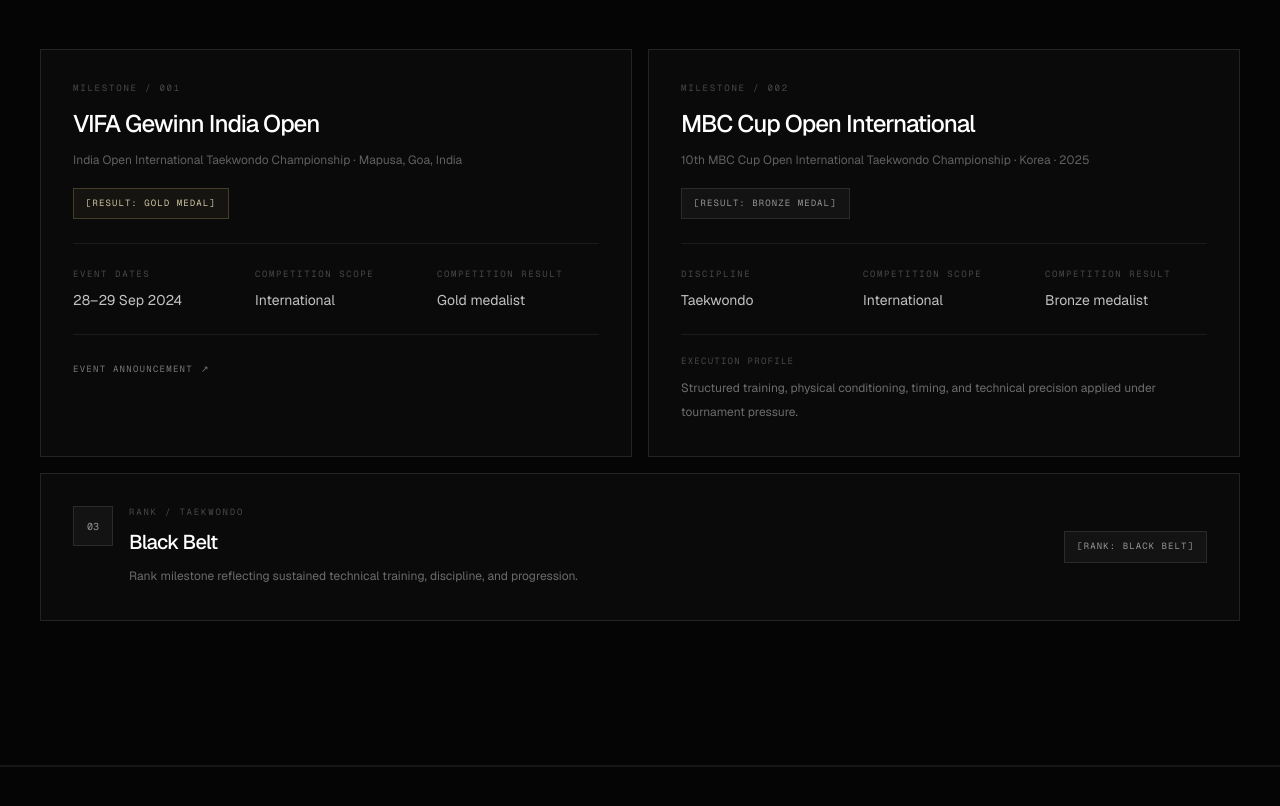
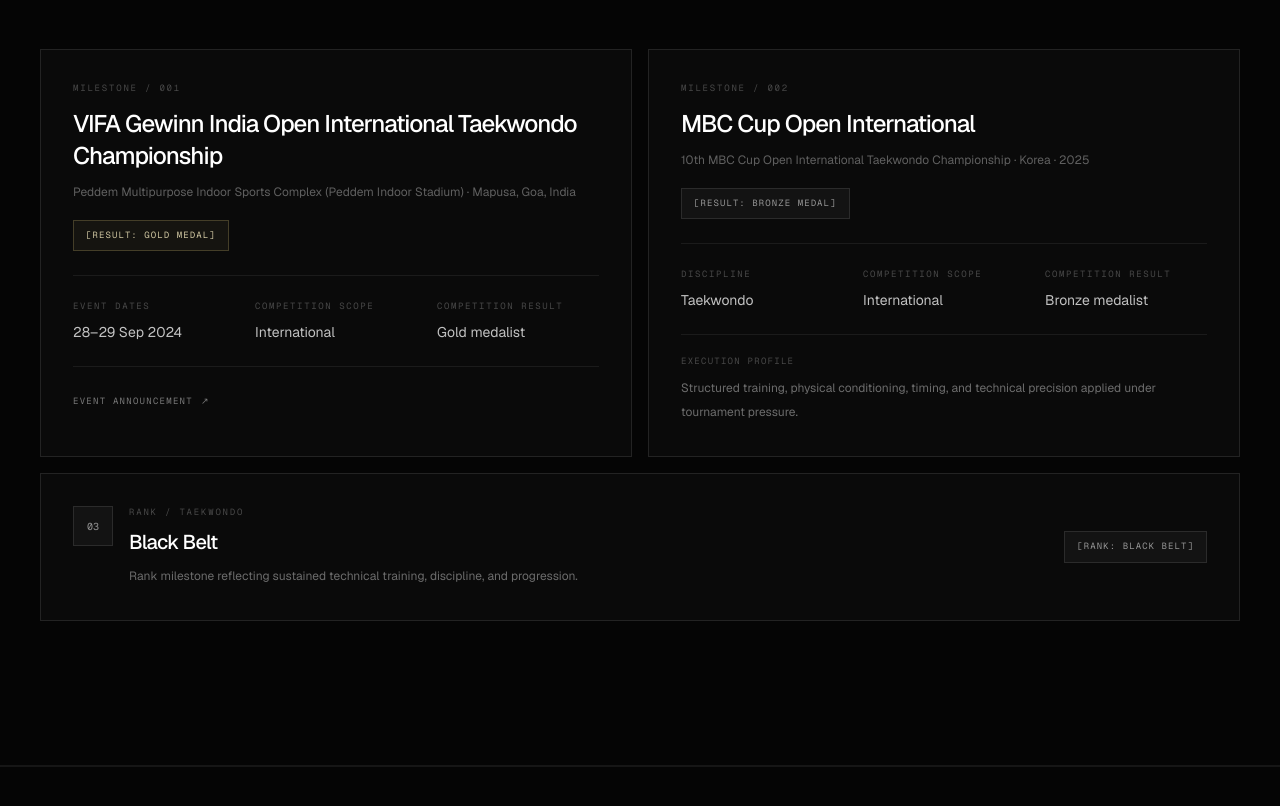
Before and after one commit to kogleshofficial-hub/koglesh-portfolio, a Next.js app: page / in a window 1280 px wide. Shown: the part 8382-9188 px from the top of the page. Built offline with nearby package versions, Linux system fonts and the light colour scheme.

Commit message:
Include exact VIFA championship venue
Use the full VIFA competition name and record the Peddem Indoor Stadium venue.

```diff
--- a/app/page.tsx
+++ b/app/page.tsx
@@ -361,8 +361,8 @@
               <div className="flex flex-wrap items-start justify-between gap-4 border-b border-white/[0.07] pb-6">
                 <div>
                   <p className="font-mono text-[9px] uppercase tracking-[0.2em] text-white/25">MILESTONE / 001</p>
-                  <h3 className="mt-3 text-xl font-medium tracking-[-0.04em] sm:text-2xl">VIFA Gewinn India Open</h3>
-                  <p className="mt-2 max-w-xl text-xs leading-6 text-white/35">India Open International Taekwondo Championship · Mapusa, Goa, India</p>
+                  <h3 className="mt-3 text-xl font-medium tracking-[-0.04em] sm:text-2xl">VIFA Gewinn India Open International Taekwondo Championship</h3>
+                  <p className="mt-2 max-w-xl text-xs leading-6 text-white/35">Peddem Multipurpose Indoor Sports Complex (Peddem Indoor Stadium) · Mapusa, Goa, India</p>
                 </div>
                 <span className="border border-amber-200/20 bg-amber-200/[0.045] px-3 py-2 font-mono text-[9px] uppercase tracking-[0.12em] text-amber-100/80">[RESULT: GOLD MEDAL]</span>
               </div>
```
